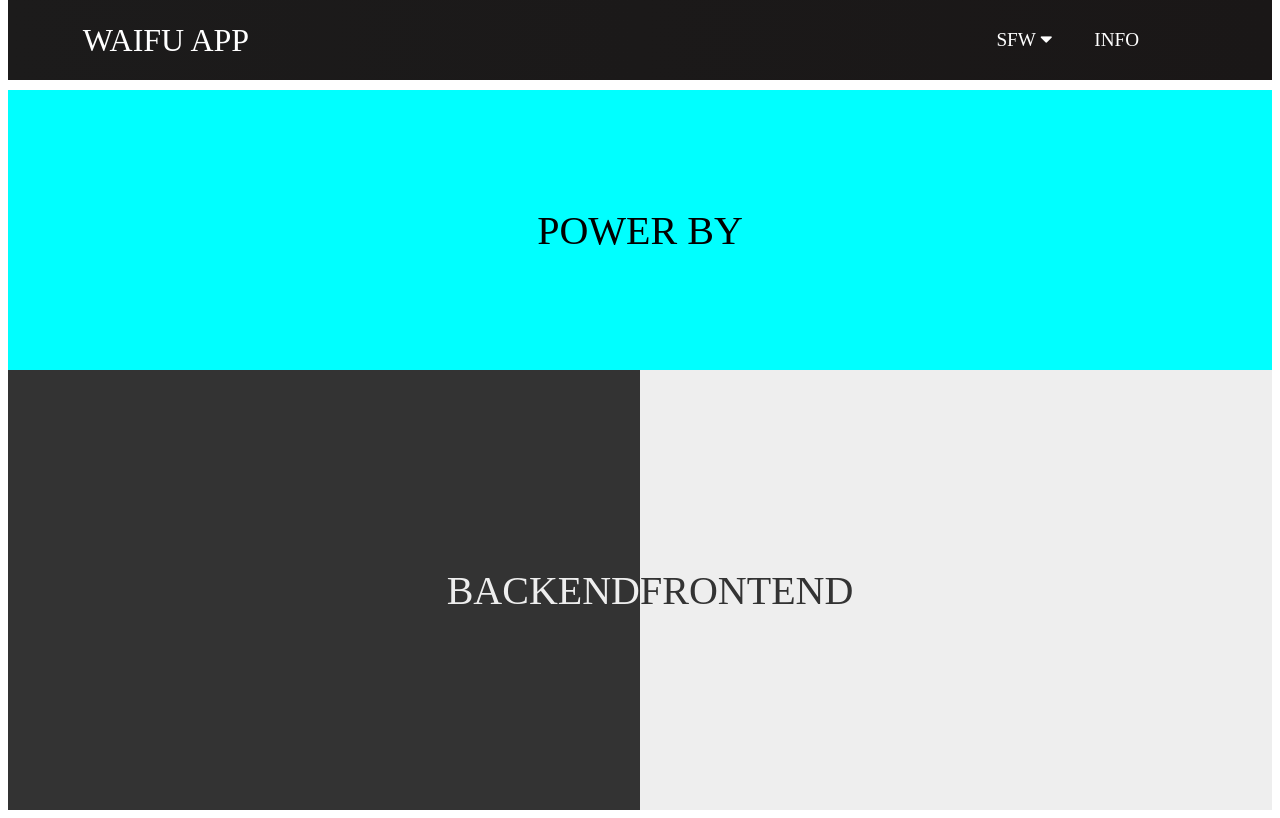
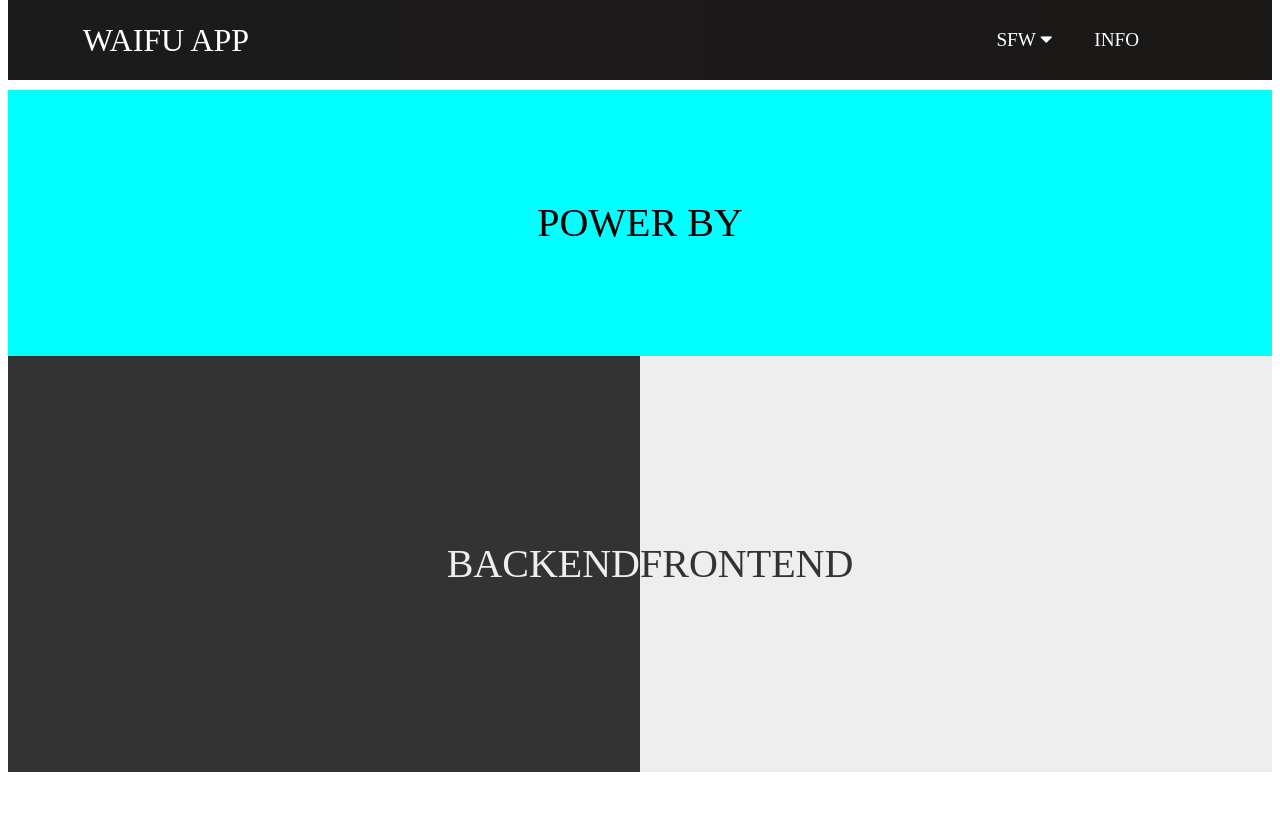
Before and after one commit to ridarlar/WaifuApp, a React (Create React App) app: page /waifu-app/information in a window 1280 px wide. Built offline with nearby package versions, Linux system fonts and the light colour scheme.

Commit message:
page information / power by, backend / frontend

```diff
--- a/src/components/style/Information.css
+++ b/src/components/style/Information.css
@@ -7,13 +7,13 @@
     display: flex;
     justify-content: center;
     align-items: center;
-    height: 35vh;
+    height: 33.2vh;
 }
 
 .left,
 .right {
     width: 50%;
-    height: 55vh;
+    height: 52vh;
     display: flex;
     align-items: center;
 }
@@ -36,6 +36,7 @@
         flex-direction: column;
     }
 
+    .center,
     .right,
     .left {
         width: 100%;
```
